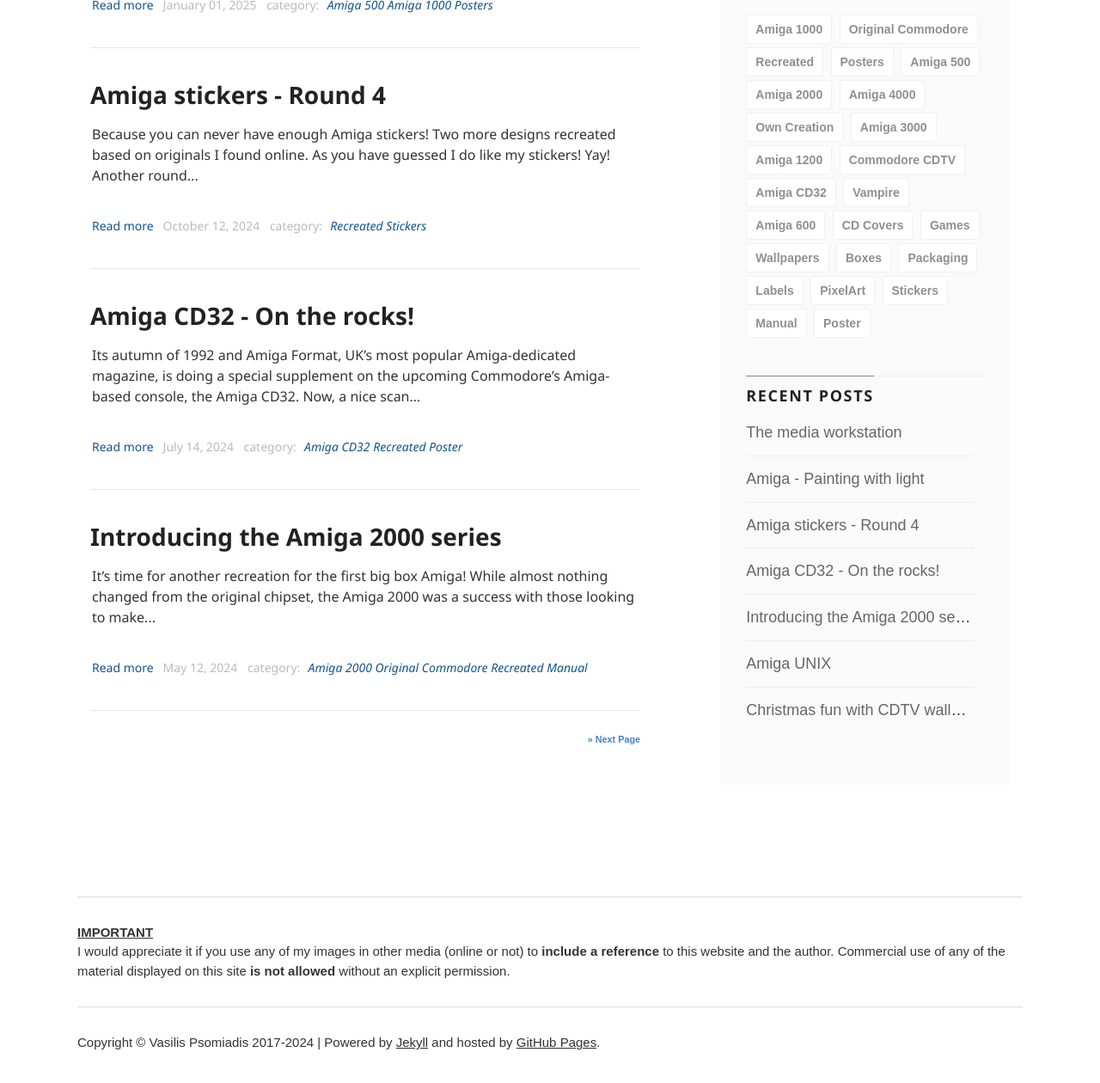
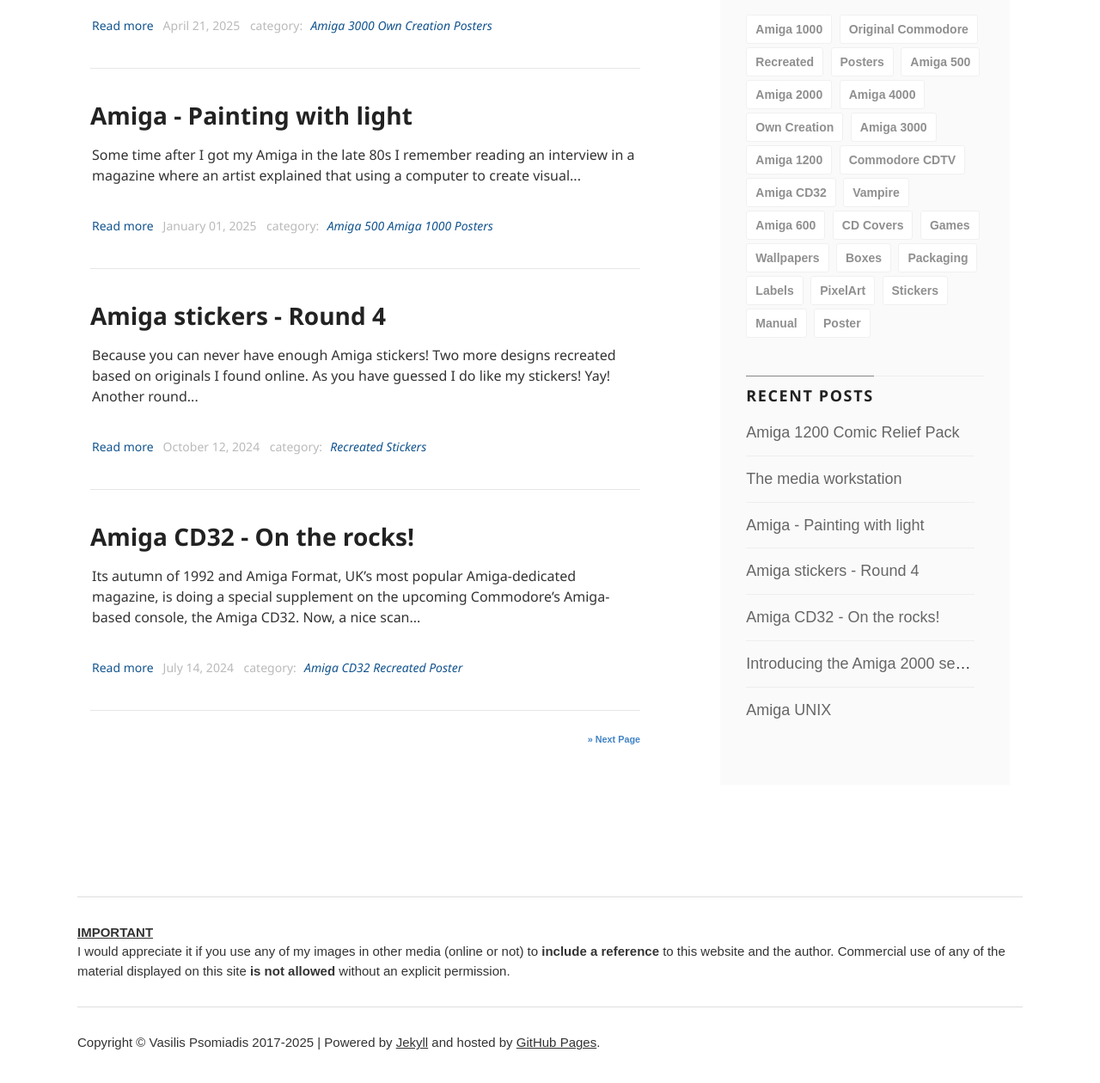
Before and after one commit to amigaposters/amigaposters.github.io, a Jekyll site: the page built from index.html, in a window 1280 px wide and 1400 px high, scrolled down 1255 px. Shown: the top 1260 px of the window at 86% size. Built offline with Jekyll 4.4.1, drawn with Linux system fonts in a browser that asks for light colours; the list of posts is cut into pages by our own code; comment, search, counter and statistics services are not loaded; some of the changed text lies outside the part shown.

Commit message:
A1200 Comic Relief Pack

```diff
--- a/_includes/footer.html
+++ b/_includes/footer.html
@@ -9,7 +9,7 @@
 I would appreciate it if you use any of my images in other media (online or not) to <b>include a reference</b> to this website and the author. Commercial use of any of the material displayed on this site <b>is not allowed</b> without an explicit permission.</p>
 <hr>
 <p  style="font-size:0.75em;">
-                Copyright &copy; {{ site.author.name }} 2017-2024 | Powered by <a target="_blank" href="https://jekyllrb.com/">Jekyll</a> and hosted by <a target="_blank" href="https://pages.github.com/">GitHub Pages</a>.
+                Copyright &copy; {{ site.author.name }} 2017-2025 | Powered by <a target="_blank" href="https://jekyllrb.com/">Jekyll</a> and hosted by <a target="_blank" href="https://pages.github.com/">GitHub Pages</a>.
 </p>
             </p>
         </div>
--- /dev/null
+++ b/_posts/2025-05-03-comic-relief-pack.md
@@ -0,0 +1,20 @@
+---
+layout: post
+title: Amiga 1200 Comic Relief Pack
+lang: en
+categories: [Amiga 1200,  Original Commodore, Recreated, Packaging]
+tags: []
+---
+
+Another recreation of an original Commodore UK bundle for the **Amiga 1200**!
+<br><br>
+Sales of the Comic Relief Pack was officially supporting the Comic Relief charity in the UK. The bundle included an Amiga 1200 in standard configuration and the official Comic Relief video game, which was **Sleepwalker** a platformer published by **Ocean Software**.
+<br><br>
+Enjoy my recreated front cover of the pack's sleeve!
+<br><br>
+<img src="\assets\img\post_previews\Comodore_Amiga_1200-Comic_Relief_Pack-Front_Cover-preview.jpg">
+<span style="font-size:small; font-style: italic">The Commodore Amiga 1200 Comic Relief Pack</span>
+<br><br>
+You can download the full detailed cover image at 300dpi in lossless PNG format <a href="https://app.box.com/s/tjly9zjzfd8jive4ogj5q9th8lrmg6jc" target="_blank">here</a>.
+
+*Please note, that for the A12000 computer I used an edited 3D rendered model from* <a href="http://www.zgodzinski.com/" target="_blank">Piotr Zgodziński</a>.
```
Also changed, not shown: assets/img/post_previews/Comodore_Amiga_1200-Comic_Relief_Pack-Front_Cover-preview.jpg (added), 1 other file.
